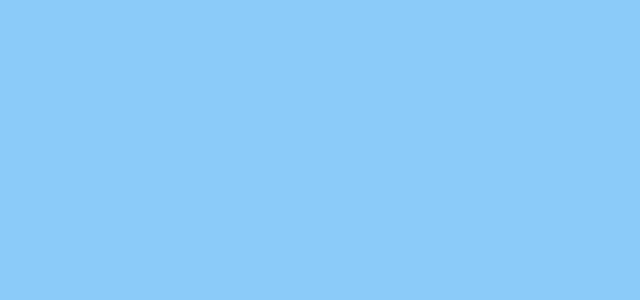
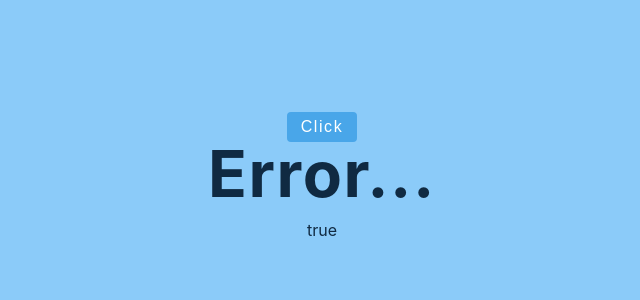
Before and after one commit to thanatP-Bz/react-tutorial, a React (Create React App) app: page / in a window 1280 px wide. Shown: the top 300 px of the page, without its empty margins (318-958 px from the left). Built offline with nearby package versions, Linux system fonts and the light colour scheme.

Commit message:
TeneryOperator

```diff
--- a/src/App.js
+++ b/src/App.js
@@ -1,7 +1,12 @@
 import React from "react";
+import ShortCircuit from "./short-circuit-evaluation/ShortCircuit";
 
 function App() {
-  return <div className="container"></div>;
+  return (
+    <div className="container">
+      <ShortCircuit />
+    </div>
+  );
 }
 
 export default App;
--- a/src/short-circuit-evaluation/ShortCircuit.js
+++ b/src/short-circuit-evaluation/ShortCircuit.js
@@ -2,8 +2,25 @@ import React, { useState } from "react";
 
 const ShortCircuit = () => {
   const [text, setText] = useState("");
-
-  return <></>;
+  const [isError, setError] = useState(true);
+  /*  const firstValue = text || "hello world";
+  const secondValue = text && "hello world"; */
+  const clickHandler = () => {
+    setError(!isError);
+  };
+  return (
+    <>
+      {/*   <h1>{firstValue}</h1>
+      <h1> value {secondValue}</h1> */}
+      {/*  <h1>{text || "jame"}</h1>
+      <h1>{!text && "Mike"}</h1> */}
+      <button className="btn" onClick={clickHandler}>
+        Click
+      </button>
+      {isError && <h1>Error...</h1>}
+      {isError ? "true" : "false"}
+    </>
+  );
 };
 
 export default ShortCircuit;
```
